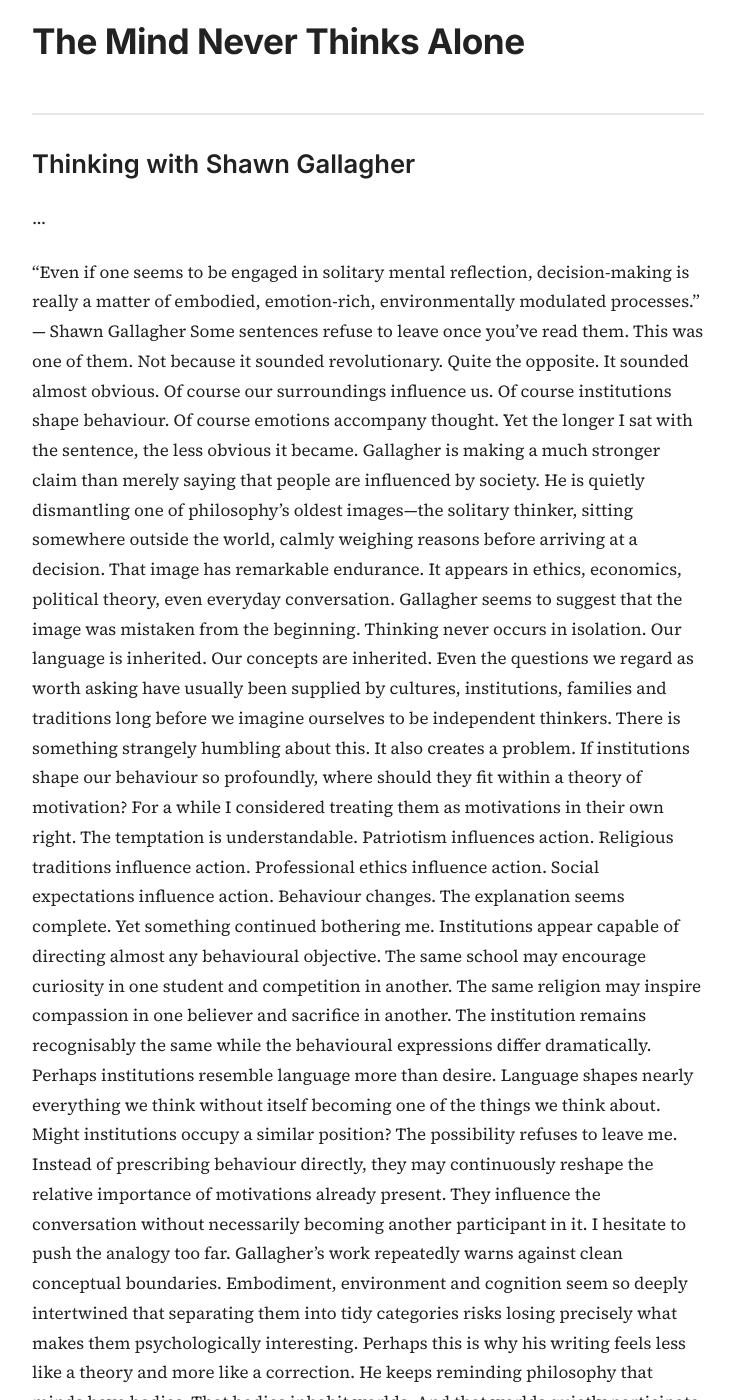
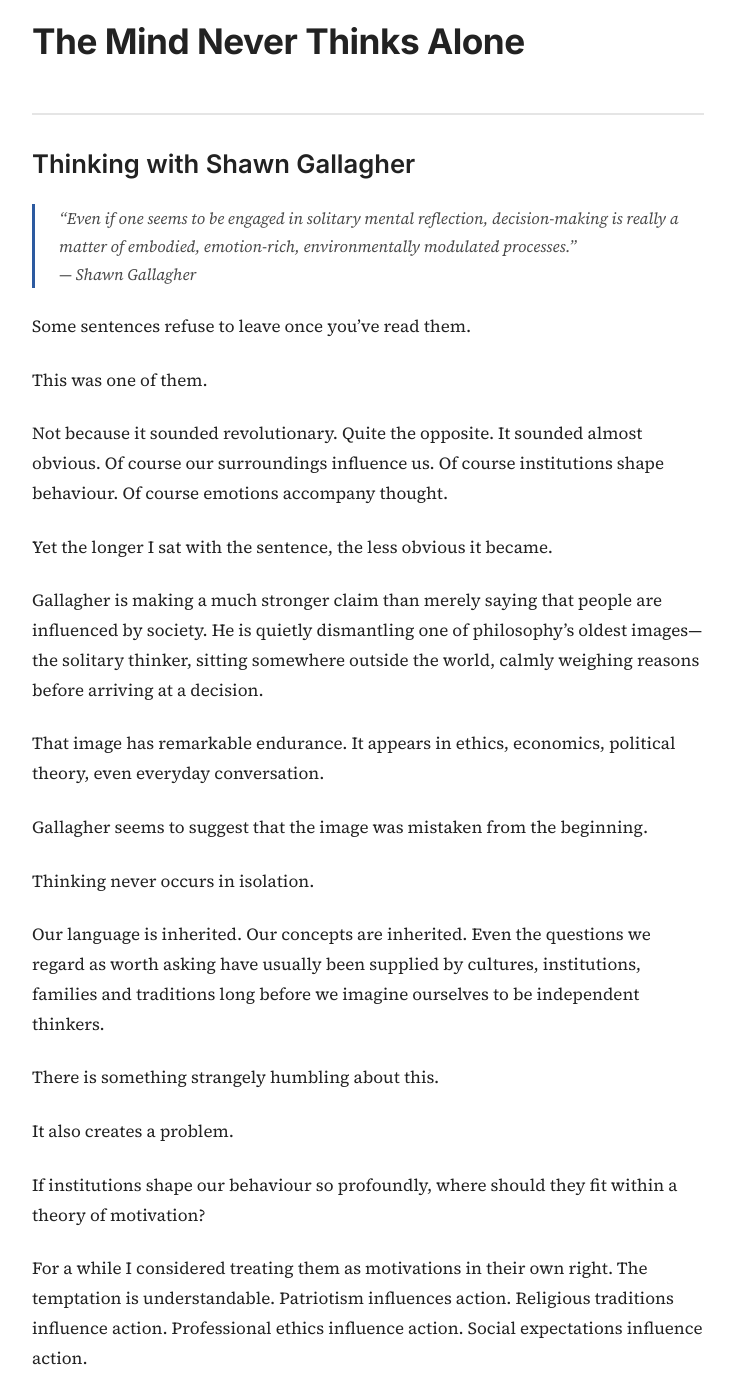
Before and after one commit to Reflectivenomad/reflectivenomad.github.io, a Jekyll site: the page built from gallagher.md, in a window 1280 px wide and 1400 px high, scrolled down 265 px. Shown: the whole window, without its empty margins (272-1007 px from the left). Built offline with Jekyll 4.4.1, drawn with Linux system fonts in a browser that asks for light colours; some of the changed text lies outside the part shown.

Commit message:
Update gallagher.md

```diff
--- a/gallagher.md
+++ b/gallagher.md
@@ -8,38 +8,68 @@ permalink: /thinking-alongside/gallagher/
 
 ## Thinking with Shawn Gallagher
 
-...
+> "Even if one seems to be engaged in solitary mental reflection, decision-making is really a matter of embodied, emotion-rich, environmentally modulated processes."
+>
+> — Shawn Gallagher
 
-"Even if one seems to be engaged in solitary mental reflection, decision-making is really a matter of embodied, emotion-rich, environmentally modulated processes."
-— Shawn Gallagher
 Some sentences refuse to leave once you've read them.
+
 This was one of them.
+
 Not because it sounded revolutionary. Quite the opposite. It sounded almost obvious. Of course our surroundings influence us. Of course institutions shape behaviour. Of course emotions accompany thought.
+
 Yet the longer I sat with the sentence, the less obvious it became.
-Gallagher is making a much stronger claim than merely saying that people are influenced by society. He is quietly dismantling one of philosophy's oldest images—the solitary thinker, sitting somewhere outside the world, calmly weighing reasons before arriving at a decision. That image has remarkable endurance. It appears in ethics, economics, political theory, even everyday conversation.
+
+Gallagher is making a much stronger claim than merely saying that people are influenced by society. He is quietly dismantling one of philosophy's oldest images—the solitary thinker, sitting somewhere outside the world, calmly weighing reasons before arriving at a decision.
+
+That image has remarkable endurance. It appears in ethics, economics, political theory, even everyday conversation.
+
 Gallagher seems to suggest that the image was mistaken from the beginning.
+
 Thinking never occurs in isolation.
-Our language is inherited.
-Our concepts are inherited.
-Even the questions we regard as worth asking have usually been supplied by cultures, institutions, families and traditions long before we imagine ourselves to be independent thinkers.
+
+Our language is inherited. Our concepts are inherited. Even the questions we regard as worth asking have usually been supplied by cultures, institutions, families and traditions long before we imagine ourselves to be independent thinkers.
+
 There is something strangely humbling about this.
+
 It also creates a problem.
+
 If institutions shape our behaviour so profoundly, where should they fit within a theory of motivation?
+
 For a while I considered treating them as motivations in their own right. The temptation is understandable. Patriotism influences action. Religious traditions influence action. Professional ethics influence action. Social expectations influence action.
+
 Behaviour changes.
+
 The explanation seems complete.
+
 Yet something continued bothering me.
-Institutions appear capable of directing almost any behavioural objective. The same school may encourage curiosity in one student and competition in another. The same religion may inspire compassion in one believer and sacrifice in another. The institution remains recognisably the same while the behavioural expressions differ dramatically.
+
+Institutions appear capable of directing almost any behavioural objective. The same school may encourage curiosity in one student and competition in another. The same religion may inspire compassion in one believer and sacrifice in another.
+
+The institution remains recognisably the same while the behavioural expressions differ dramatically.
+
 Perhaps institutions resemble language more than desire.
+
 Language shapes nearly everything we think without itself becoming one of the things we think about.
+
 Might institutions occupy a similar position?
+
 The possibility refuses to leave me.
+
 Instead of prescribing behaviour directly, they may continuously reshape the relative importance of motivations already present. They influence the conversation without necessarily becoming another participant in it.
+
 I hesitate to push the analogy too far.
+
 Gallagher's work repeatedly warns against clean conceptual boundaries. Embodiment, environment and cognition seem so deeply intertwined that separating them into tidy categories risks losing precisely what makes them psychologically interesting.
+
 Perhaps this is why his writing feels less like a theory and more like a correction.
+
 He keeps reminding philosophy that minds have bodies.
+
 That bodies inhabit worlds.
+
 And that worlds quietly participate in decisions we mistakenly call our own.
+
 I did not finish Gallagher convinced that institutions belong inside motivational architecture.
+
 Oddly enough, I finished him wondering whether I had been drawing the boundaries around motivation too narrowly in the first place.
```
